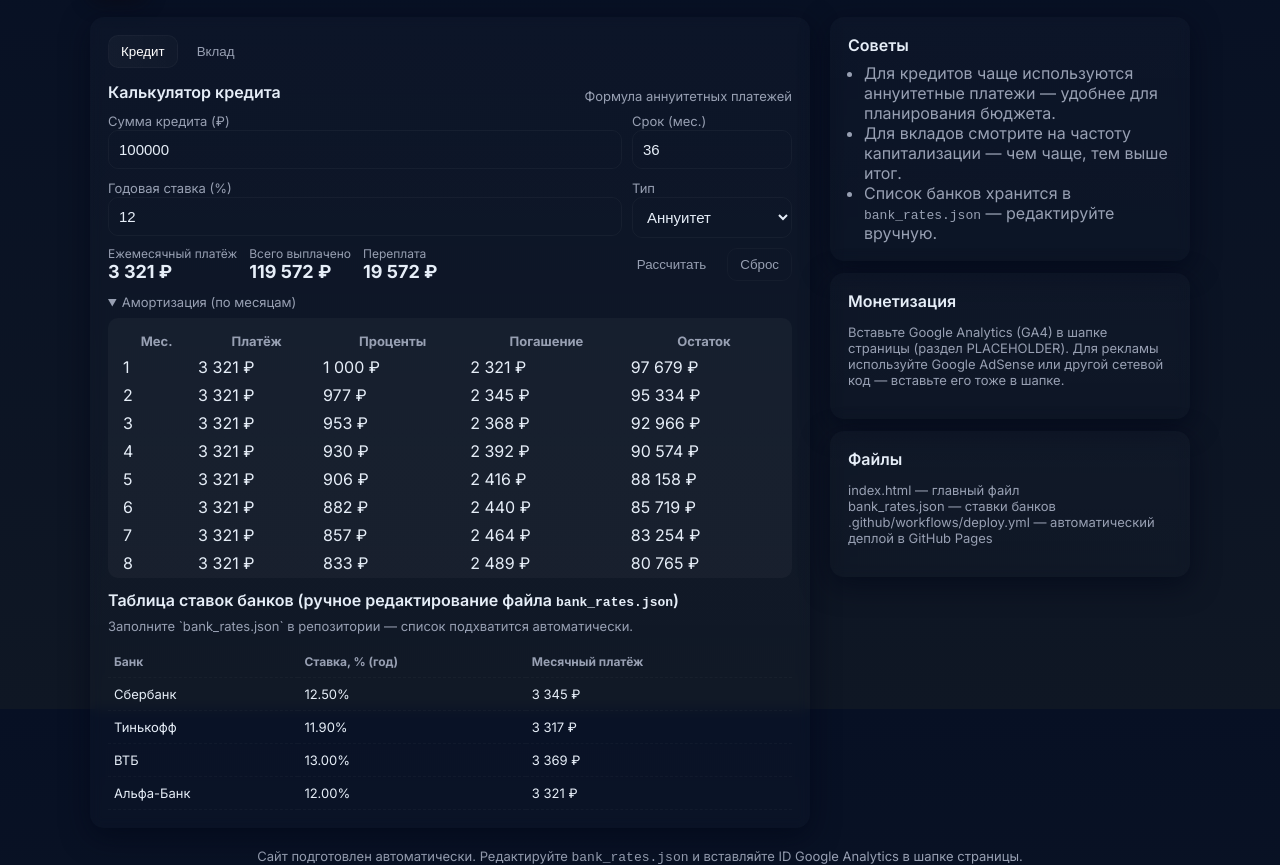
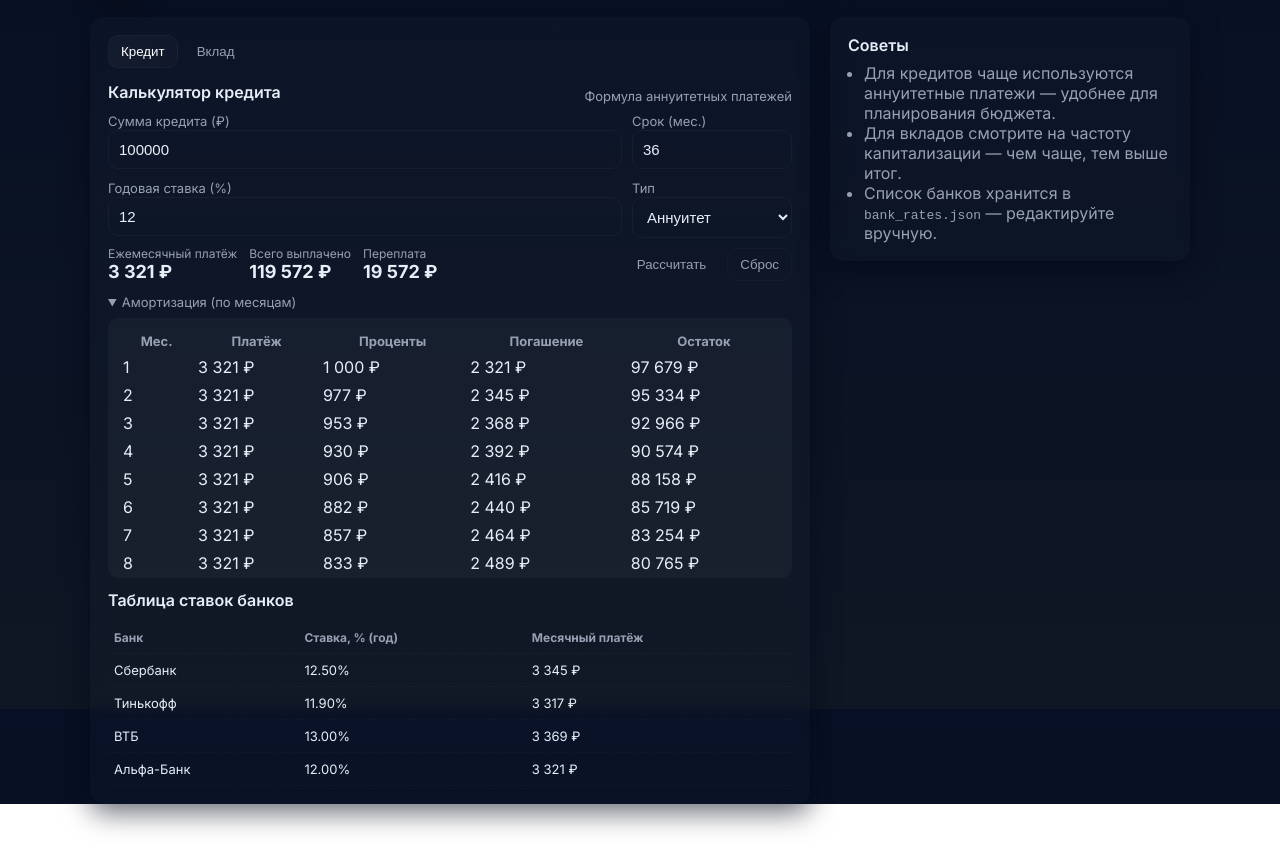
Before and after one commit to neverloseyoursm1le/Credit-Deposit-Calculator, a plain HTML site: page index.html in a window 1280 px wide. Shown: the part 91-956 px from the top of the page. After the commit the page ends 895 px from the top, so only its background shows below. Drawn offline with Linux system fonts and the light colour scheme.

Commit message:
Update index.html

```diff
--- a/index.html
+++ b/index.html
@@ -94,7 +94,6 @@
           <p class="lead">Быстрые расчёты для планирования бюджета — просто введите сумму и срок</p>
         </div>
       </div>
-      <div class="muted">Статичный сайт — удобно залить в GitHub, затем подключить рекламу</div>
     </header>
 
     <div class="main">
@@ -170,8 +169,7 @@
             </form>
 
             <div style="margin-top:12px">
-              <div class="section-title">Таблица ставок банков (ручное редактирование файла <code>bank_rates.json</code>)</div>
-              <div class="note">Заполните `bank_rates.json` в репозитории — список подхватится автоматически.</div>
+              <div class="section-title">Таблица ставок банков </div>
 
               <table class="banks-table" id="banks-table">
                 <thead>
@@ -265,23 +263,6 @@
             <li>Список банков хранится в <code>bank_rates.json</code> — редактируйте вручную.</li>
           </ul>
         </div>
-
-        <div class="card">
-          <div class="section-title">Монетизация</div>
-          <p class="note">Вставьте Google Analytics (GA4) в шапке страницы (раздел PLACEHOLDER). Для рекламы используйте Google AdSense или другой сетевой код — вставьте его тоже в шапке.</p>
-        </div>
-
-        <div class="card">
-          <div class="section-title">Файлы</div>
-          <p class="note">index.html — главный файл<br>bank_rates.json — ставки банков<br>.github/workflows/deploy.yml — автоматический деплой в GitHub Pages</p>
-        </div>
-
-      </aside>
-    </div>
-
-    <footer>
-      Сайт подготовлен автоматически. Редактируйте <code>bank_rates.json</code> и вставляйте ID Google Analytics в шапке страницы.
-    </footer>
   </div>
 
 <script>
```
